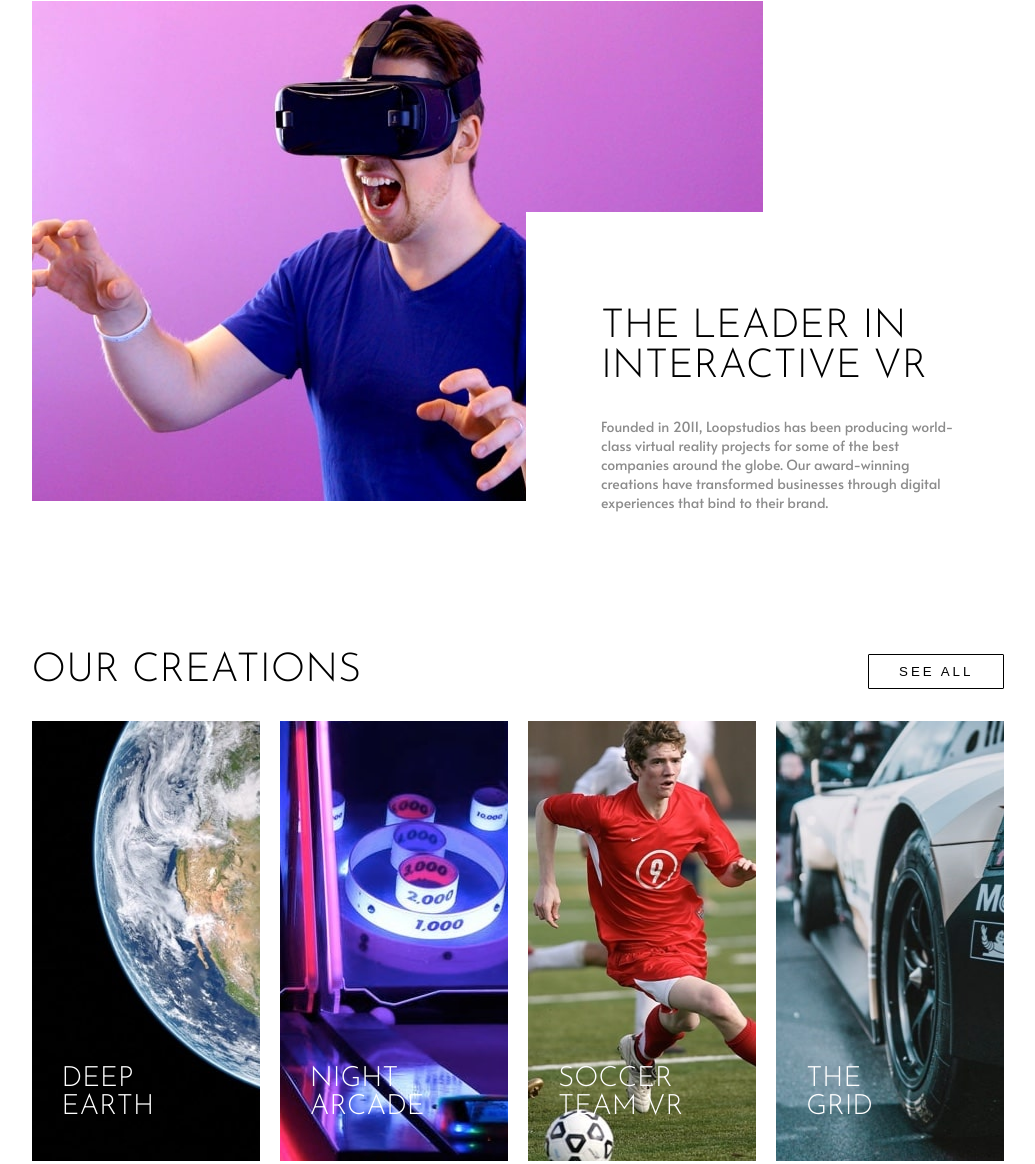
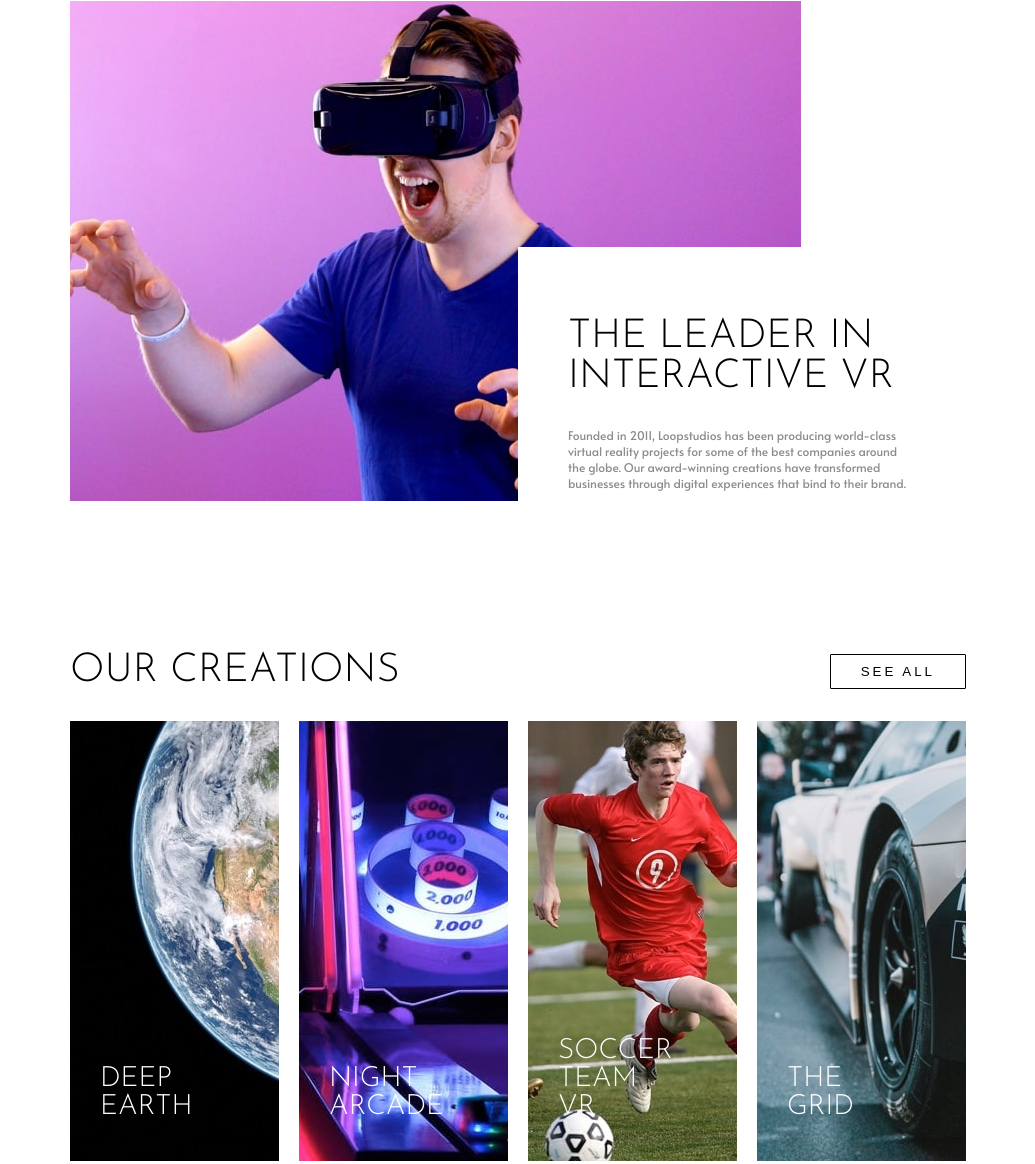
Before and after one commit to DanSalazar/Loopstudios-page, a plain HTML site: page index.html in a window 1280 px wide. Shown: the part 838-2002 px from the top of the page, without its empty margins (122-1157 px from the left). Drawn offline with Linux system fonts and the light colour scheme.

Commit message:
Modify card

```diff
--- a/index.html
+++ b/index.html
@@ -5,7 +5,7 @@
   <meta name="viewport" content="width=device-width, initial-scale=1.0"> <!-- displays site properly based on user's device -->
   <link rel="stylesheet" href="./styles/styles.css">
   <link rel="icon" type="image/png" sizes="32x32" href="./images/favicon-32x32.png">
-  <title>Frontend Mentor | Loopstudios landing page</title>
+  <title>Frontend Mentor | Loopstudios</title>
 </head>
 <body>
 
--- a/styles/styles.css
+++ b/styles/styles.css
@@ -29,7 +29,7 @@ header {
 
 .overlay {
     width: 100%;
-    background: rgba(0, 0, 0, 0.35);
+    background: rgba(0, 0, 0, 0.5);
     height: 100%;
     display: flex;
     justify-content: center;
@@ -135,6 +135,7 @@ main {
 
 .interactive {
     margin: 35px 0px;
+    position: relative;
 }
 
 .interactive__image {
@@ -210,8 +211,7 @@ main {
 
 .creations__children {
     cursor: pointer;
-    min-width: 100%;
-    height: 120px;
+    height: 160px;
     display: flex;
     justify-content: flex-start;
     align-items: flex-end;
@@ -220,7 +220,7 @@ main {
 }
 
 .creations__children:hover {
-    opacity: 0.4;
+    opacity: 0.6;
 }
 
 .creations__children:hover > span {
@@ -431,12 +431,11 @@ footer .footer__copy a {
 
     .interactive__card {
         padding: 45px 50px;
-        width: 40%;
-        top: 1060px;
-        right: 70px;
         position: absolute;
         background: #fff;
-        height: 280px;
+        bottom: 0;
+        right: 0;
+        width: 60%;
     }
 
     .interactive__title {
@@ -446,14 +445,14 @@ footer .footer__copy a {
     }
 
     .interactive__text {
-        font-size: 14px;
+        font-size: 12px;
         text-align: start;
     }
 
     /* creations */
 
     .container__2 {
-        width: 76%;
+        width: 70%;
     }
 
     .creations__top {
@@ -493,7 +492,7 @@ footer .footer__copy a {
 
     .creations__container {
         display: grid;
-        grid-template-columns: repeat(4, 1fr);
+        grid-template-columns: repeat(auto-fit, minmax(200px, 1fr));
         grid-template-rows: repeat(2, 1fr);
         gap: 20px;
     }
@@ -550,11 +549,11 @@ footer .footer__copy a {
         width: 100%;
         display: flex;
         justify-content: center;
-        padding: 20px 0px;
+        padding: 35px 0px;
     }
 
     .container__3 {
-        width: 76%;
+        width: 70%;
         display:flex;
         justify-content: space-between;
     }
@@ -618,24 +617,18 @@ footer .footer__copy a {
     /* interactive */
 
     .interactive__card {
-        padding: 85px 75px;
-        width: 40%;
-        top: 1050px;
-        right: 120px;
+        padding: 60px 50px;
         position: absolute;
         background: #fff;
-        height: 310px;
+        bottom: 0;
+        right: 0;
+        width: 50%;
     }
 
     .interactive__title {
         font-size: 40px;
         margin: 10px 0px 30px 0px;
         text-align:start;
-    }
-
-    .interactive__text {
-        font-size: 14px;
-        text-align: start;
     }
 
     /* creations */
@@ -676,9 +669,10 @@ footer .footer__copy a {
 
     .interactive__card {
         padding: 90px 85px;
-        width: 40%;
-        top: 900px;
-        right: 155px;
+        position: absolute;
+        bottom: 0;
+        right: 0;
+        width: 50%;
         background: #fff;
     }
 
```
